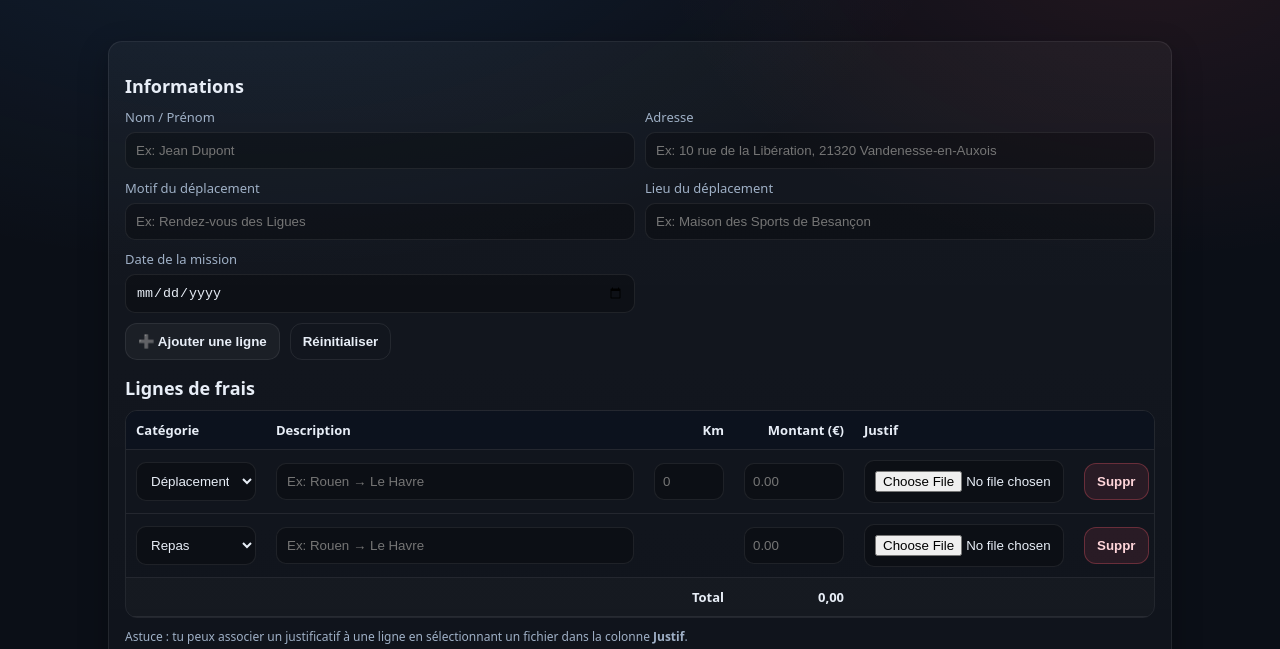
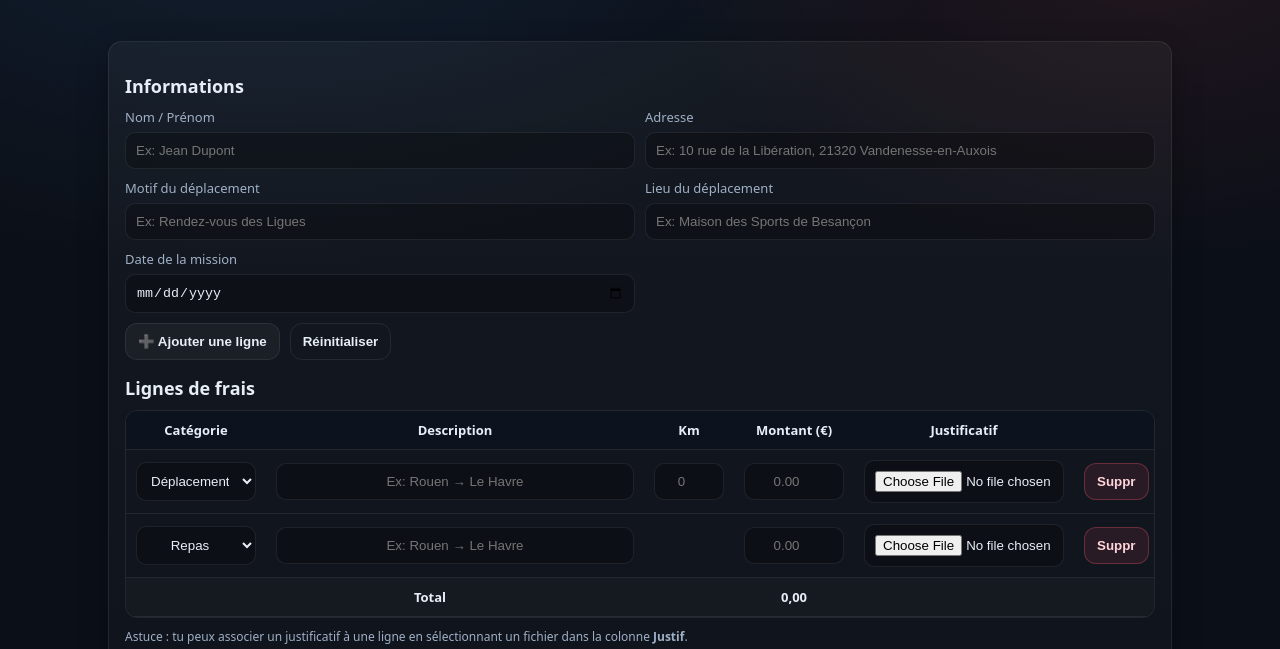
Before and after one commit to jprn/AnnexeDep, a plain HTML site: page index.html in a window 1280 px wide. Shown: the part 151-800 px from the top of the page. Drawn offline with Linux system fonts and the light colour scheme.

Commit message:
20251217-7

```diff
--- a/index.html
+++ b/index.html
@@ -58,7 +58,7 @@
               <th>Description</th>
               <th class="num">Km</th>
               <th class="num">Montant (€)</th>
-              <th>Justif</th>
+              <th>Justificatif</th>
               <th></th>
             </tr>
           </thead>
--- a/style.css
+++ b/style.css
@@ -103,6 +103,10 @@ tfoot td{background: rgba(255,255,255,.02)}
 .hint{margin-top:10px;color:var(--muted);font-size:12px}
 
  #fraisTable{table-layout:fixed}
+ #fraisTable th,
+ #fraisTable td{text-align:center; vertical-align:middle}
+ #fraisTable td.num,
+ #fraisTable th.num{text-align:center}
  #fraisTable th:nth-child(1),
  #fraisTable td:nth-child(1){width:140px}
  #fraisTable th:nth-child(3),
@@ -115,7 +119,7 @@ tfoot td{background: rgba(255,255,255,.02)}
  #fraisTable td:nth-child(6){width:80px}
 
  #fraisTable input,
- #fraisTable select{width:100%}
+ #fraisTable select{width:100%; text-align:center}
  #fraisTable input.km,
  #fraisTable input.amt{padding-left:8px;padding-right:8px}
 
```
